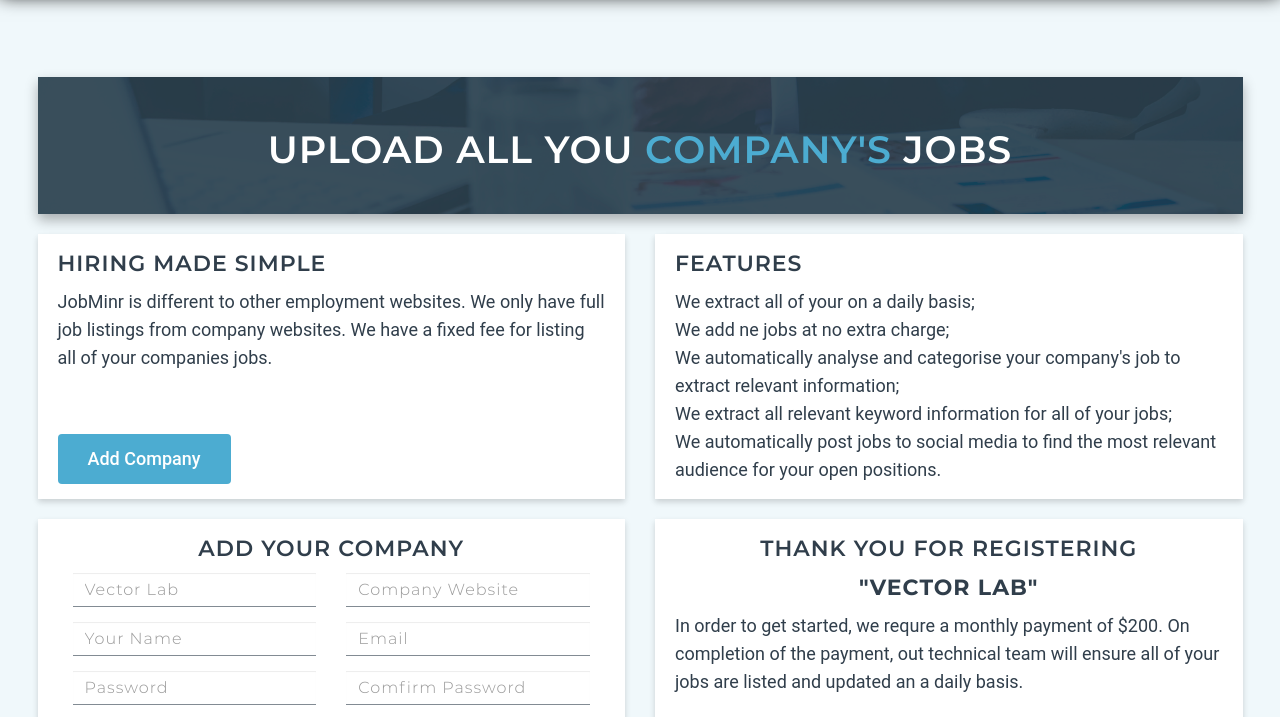
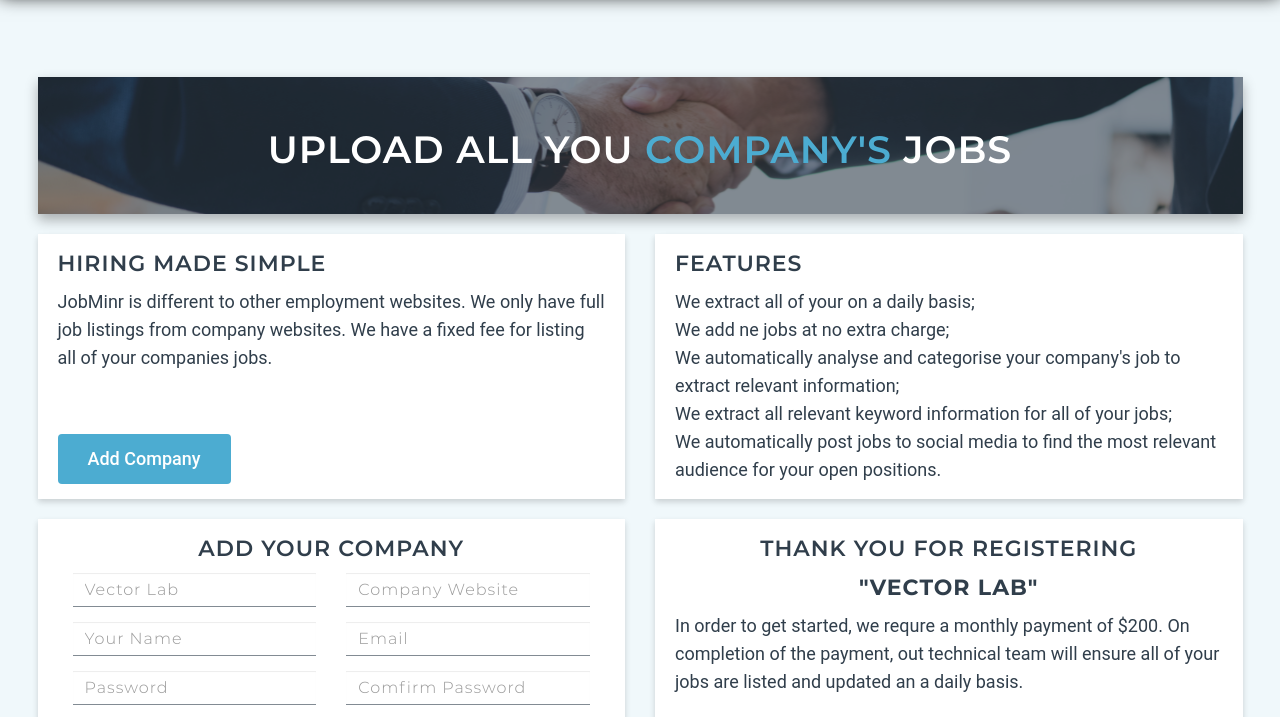
Before and after one commit to developer36000/JobMinr, a plain HTML site: page company.html in a window 1280 px wide. Shown: the part 83-800 px from the top of the page. Drawn offline with Linux system fonts and the light colour scheme.

Commit message:
add background to company page

```diff
--- a/css/new-style.scss
+++ b/css/new-style.scss
@@ -476,9 +476,6 @@ body::-webkit-scrollbar-thumb {
 		background: #FFFFFF;
 	}
 
-
-
-
 }
 .title-wrap {
 	background: $dark;
@@ -487,22 +484,38 @@ body::-webkit-scrollbar-thumb {
 	align-items: center;
 	justify-content: center;
 	padding: 15px;
-	background: url("../img/bg2.png") no-repeat 50% 50%;
+	background: url("../img/company-bg.png") no-repeat 50% 50%;
 	-webkit-background-size: cover;
 	background-size: cover;
 	min-height: 17.1vmin;
 	box-shadow: 0 6px 12px rgba(0, 0, 0, 0.30);
 	margin-bottom: 20px;
+	position: relative;
+	&:before {
+		content: '';
+		position: absolute;
+		top: 0;
+		bottom: 0;
+		left: 0;
+		right: 0;
+		background: $dark;
+		opacity: .6;
+		z-index: 1;
+	}
 	& * {
 		color: $white;
 		font-family: $monts-semi;
 		font-size: 38px;
 		letter-spacing: 1px;
 		line-height: 50px;
+		position: relative;
+		z-index: 2;
 	}
+
 	a, span {
 		color: $blue;
 	}
+
 }
 .cards-row {
 	margin-bottom: 20px;
```
Also changed, not shown: css/new-style.css, img/company-bg.png (added), 1 other file.
